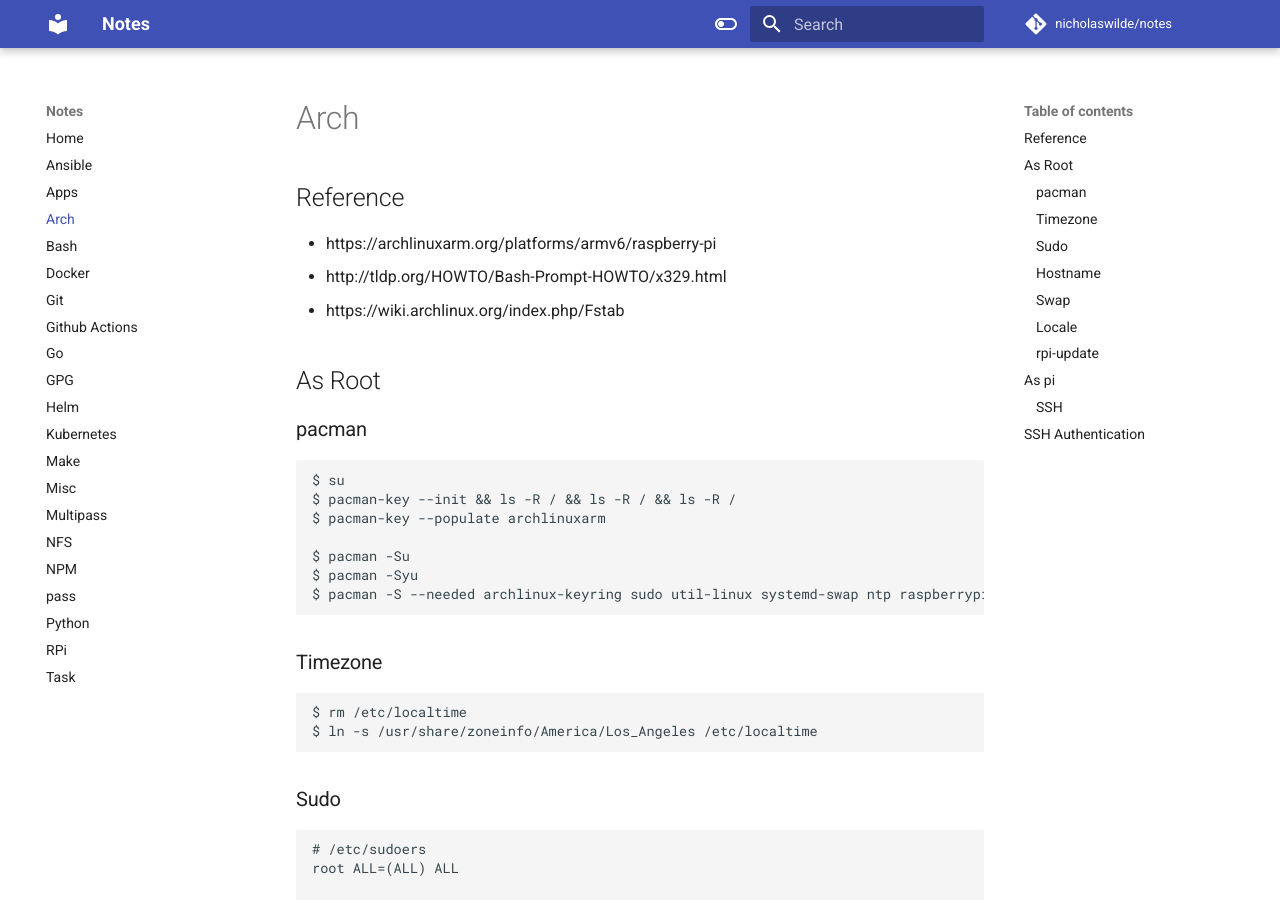
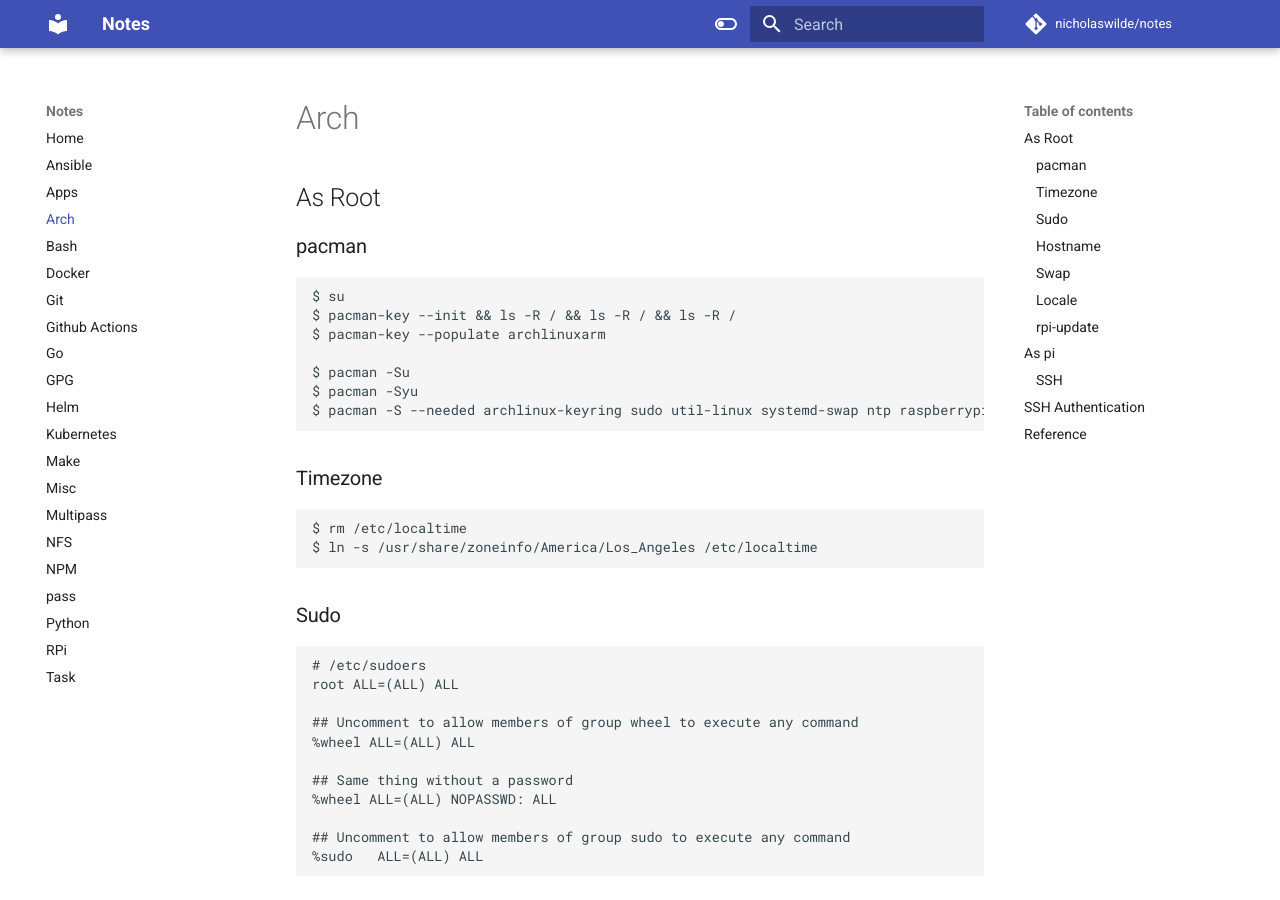
Before and after one commit to nicholaswilde/notes, an MkDocs documentation site: the page built from docs/arch.md, in a window 1280 px wide and 900 px high. Built offline with MkDocs 1.6.1 and Material for MkDocs 9.7.7, drawn with Linux system fonts in a browser that asks for light colours; comment, search, counter and statistics services are not loaded; some of the changed text lies outside the part shown.

Commit message:
Moved References to the bottom.
Signed-off-by: Nicholas Wilde <ncwilde43@gmail.com>

```diff
--- a/docs/arch.md
+++ b/docs/arch.md
@@ -1,10 +1,4 @@
 # Arch
-
-## Reference
-
-* https://archlinuxarm.org/platforms/armv6/raspberry-pi
-* http://tldp.org/HOWTO/Bash-Prompt-HOWTO/x329.html
-* https://wiki.archlinux.org/index.php/Fstab
 
 ## As Root
 
```
Also changed, not shown: other parts of docs/arch.md (+6 -0 lines).
